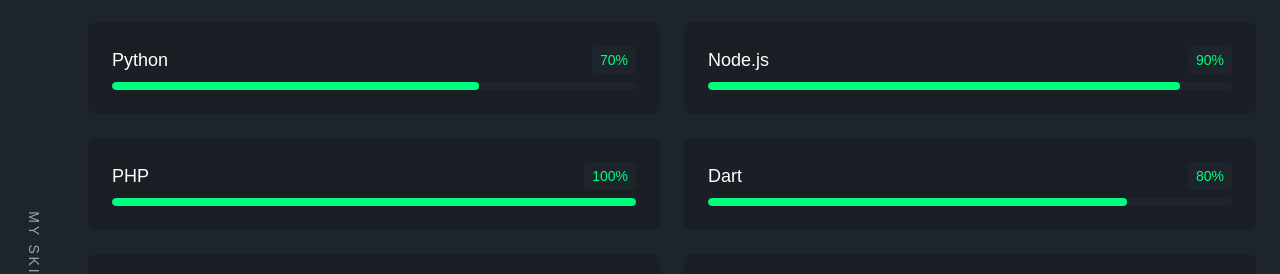
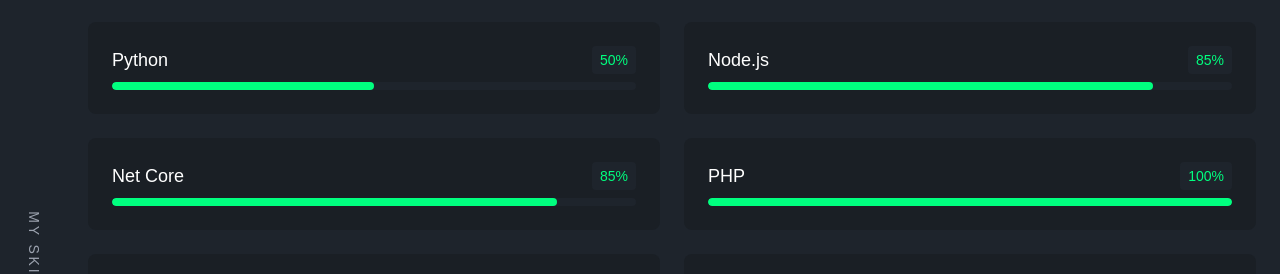
Before and after one commit to Mark090999/portfolio, a Next.js app: page / in a window 1280 px wide. Shown: the part 1740-2014 px from the top of the page. Built offline with nearby package versions, Linux system fonts and the light colour scheme; no server answers; the database is empty.

Commit message:
Update Skills

```diff
--- a/src/components/skill-section.tsx
+++ b/src/components/skill-section.tsx
@@ -9,17 +9,18 @@
     { name: "CSS3", progress: 85 },
     { name: "JavaScript", progress: 95 },
     { name: "React", progress: 100 },
-    { name: "Node.js", progress: 95 },
-    { name: "Next.js", progress: 95 },
+    { name: "Node.js", progress: 90 },
+    { name: "Next.js", progress: 90 },
     { name: "TypeScript", progress: 80 },
     { name: "TailwindCSS", progress: 80 },
   ],
   Backend: [
-    { name: "Python", progress: 70 },
-    { name: "Node.js", progress: 90 },
+    { name: "Python", progress: 50 },
+    { name: "Node.js", progress: 85 },
+    { name: "Net Core", progress: 85 },
     { name: "PHP", progress: 100 },
-    { name: "Dart", progress: 80 },
-    { name: "SQL", progress: 100 },
+    { name: "Dart", progress: 75 },
+    { name: "SQL", progress: 95 },
     { name: "GraphQL", progress: 50 },
     { name: "Rest API", progress: 100 },
   ],
@@ -29,18 +30,17 @@
     { name: "Swift", progress: 50 },
   ],
   Tools: [
-    { name: "Git", progress: 90 },
-    { name: "Docker", progress: 90 },
+    { name: "Git", progress: 95 },
+    { name: "Docker", progress: 85 },
     { name: "Kubernetes", progress: 50 },
     { name: "Travis CI", progress: 20 },
-    { name: "Jenkins", progress: 70 },
+    { name: "Jenkins", progress: 60 },
     { name: "AWS", progress: 85 },
     { name: "Digital Ocean", progress: 85 },
   ],
   Others: [
     { name: "Photoshop", progress: 50 },
-    { name: "Illustrator", progress: 10 },
-    { name: "Figma", progress: 85 },
+    { name: "Figma", progress: 75 },
     { name: "Adobe XD", progress: 50 },
     { name: "Excel", progress: 60 }
   ],
```
